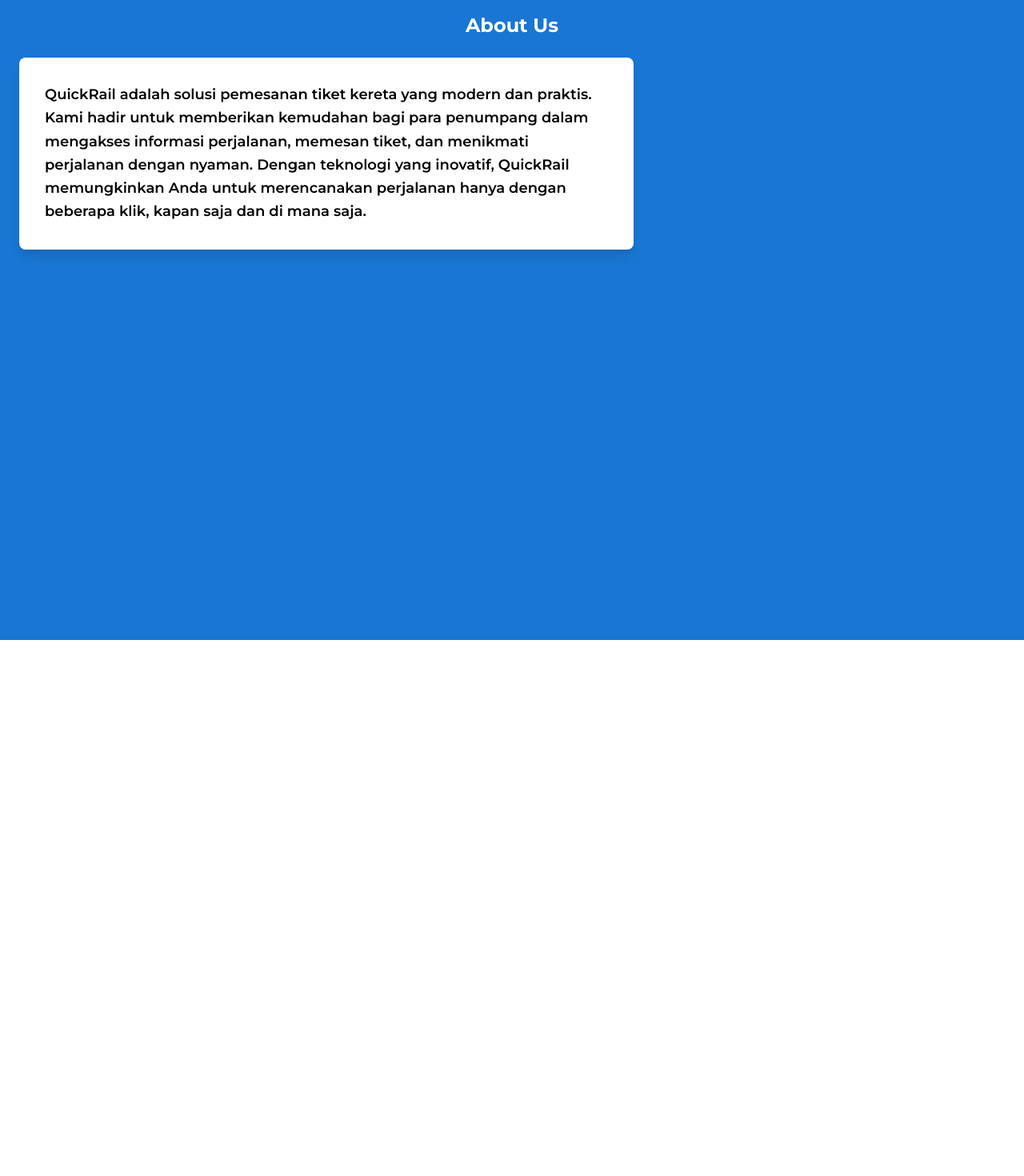
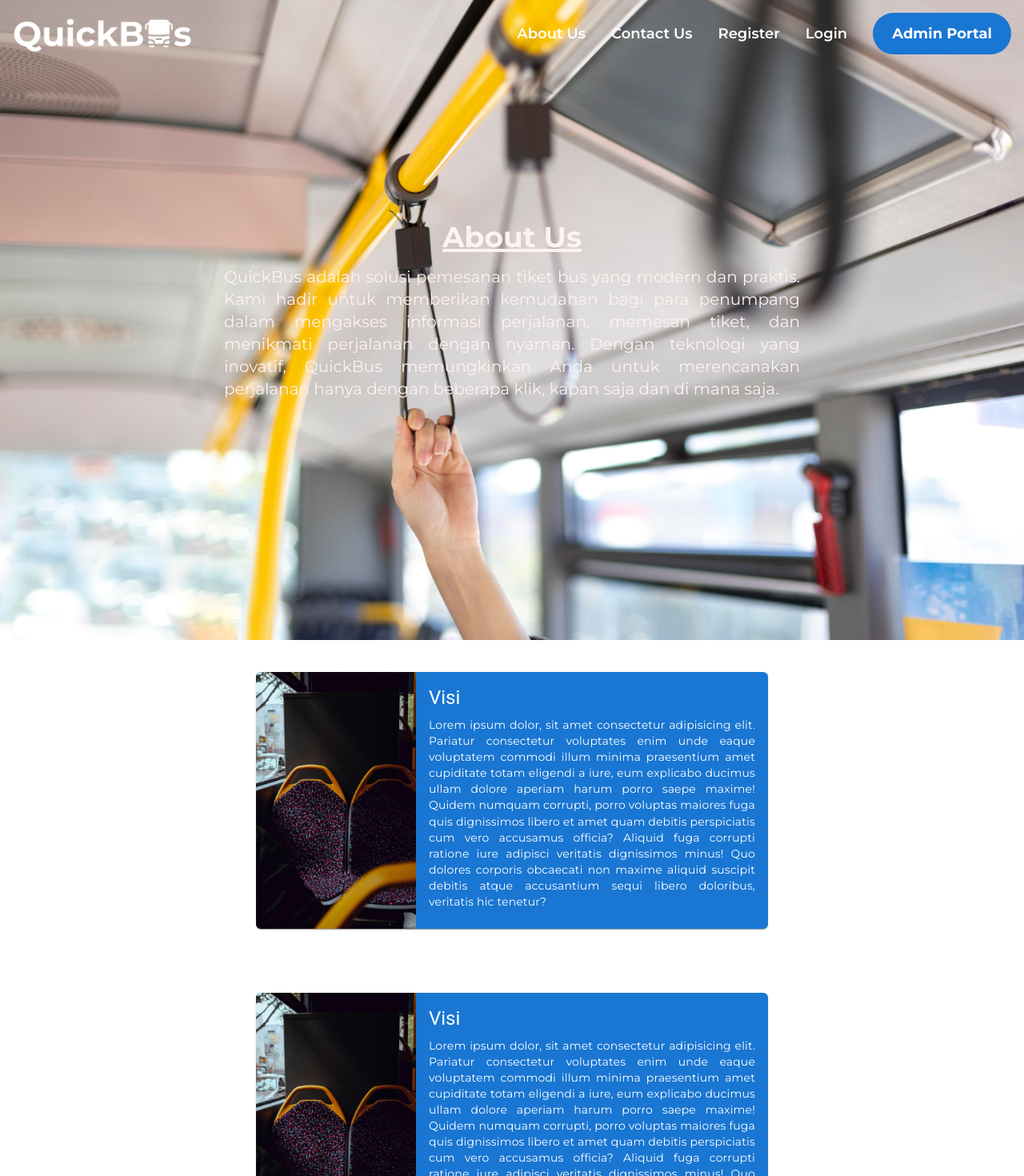
Before and after one commit to khadhims/SF_Team13, a React (Vite) app: page /aboutus in a window 1280 px wide. Shown: the top 1470 px of the page at 80% size. Before the commit the page ends 800 px from the top, so only its background shows below. Built offline with nearby package versions, Linux system fonts and the light colour scheme; no server answers.

Commit message:
Menambahkan About Us page dan navigasi untuk setiap page

```diff
--- /dev/null
+++ b/src/components/Card.jsx
@@ -0,0 +1,44 @@
+import Card from '@mui/material/Card';
+import CardContent from '@mui/material/CardContent';
+import CardMedia from '@mui/material/CardMedia';
+import Typography from '@mui/material/Typography';
+import img2 from '../assets/img2.png'
+
+const ImgMediaCard = () => {
+
+  return (
+    <Card
+      sx={{
+        display: 'flex',
+        maxWidth: '50vw', // Setengah layar
+        // Latar belakang biru
+        height: 'auto', // Menyesuaikan tinggi secara otomatis berdasarkan konten
+        margin: '1rem 0' // Menambahkan margin atas dan bawah
+      }}
+      className= "!m-10 !bg-primary !rounded-md"
+    >
+      {/* Gambar di sebelah kiri */}
+      <CardMedia
+        component="img"
+        alt="green iguana"
+        height="140"
+        src={img2}
+        sx={{ width: 200, objectFit: 'cover' }}
+      />
+      {/* Konten teks di sebelah kanan */}
+      <CardContent
+        sx={{ display: 'flex', flexDirection: 'column', justifyContent: 'center' }}
+        className='!text-white !text-justify !font-sans !font-semibold'
+      >
+        <Typography gutterBottom variant="h5" component="div">
+          Visi
+        </Typography>
+        <Typography variant="body2" className="!text-white !text-justify !font-sans">
+          Lorem ipsum dolor, sit amet consectetur adipisicing elit. Pariatur consectetur voluptates enim unde eaque voluptatem commodi illum minima praesentium amet cupiditate totam eligendi a iure, eum explicabo ducimus ullam dolore aperiam harum porro saepe maxime! Quidem numquam corrupti, porro voluptas maiores fuga quis dignissimos libero et amet quam debitis perspiciatis cum vero accusamus officia? Aliquid fuga corrupti ratione iure adipisci veritatis dignissimos minus! Quo dolores corporis obcaecati non maxime aliquid suscipit debitis atque accusantium sequi libero doloribus, veritatis hic tenetur?
+        </Typography>
+      </CardContent>
+    </Card>
+  );
+}
+
+export default ImgMediaCard
--- a/src/components/ImageBg.jsx
+++ b/src/components/ImageBg.jsx
@@ -20,8 +20,8 @@
 
   return (
     <div
-      className={`h-screen flex items-center justify-center transition-colors duration-500 ${
-        isScrolled ? "bg-white" : "bg-cover bg-center"
+      className={`h-screen bg-fixed flex items-center justify-center transition-colors duration-500 ${
+        isScrolled ? "bg-white" : "bg-cover bg-center bg-opacity-30"
       }`}
       style={{ backgroundImage: !isScrolled ? `url(${bgImage})` : "none" }}
     >
@@ -32,7 +32,7 @@
           dan mudah untuk pemesanan tiket kereta api. Cukup beberapa klik, dan
           tiket Anda siap tanpa perlu antre di loket!
         </p>
-        <button className="bg-blue-500 text-white py-3 px-6 rounded-full hover:bg-blue-600">
+        <button className="bg-primary text-white py-3 px-6 rounded-full hover:bg-blue-400">
           Pesan Sekarang
         </button>
       </div>
--- a/src/components/Navbar.jsx
+++ b/src/components/Navbar.jsx
@@ -1,17 +1,46 @@
-import logo from "../assets/LogoW.png";
+import logow from "../assets/LogoW.png";
+import logob from "../assets/LogoB.png";
 import { Link } from 'react-router-dom';
+import { useState, useEffect } from 'react';
 
 const Navbar = () => {
+  const [isScrolled, setIsScrolled] = useState(false);
+
+  useEffect(() => {
+    const handleScroll = () => {
+      // Cek jika sudah menggulir lebih dari tinggi dari gambar
+      if (window.scrollY > window.innerHeight) {
+        setIsScrolled(true);
+      } else {
+        setIsScrolled(false);
+      }
+    };
+
+    window.addEventListener('scroll', handleScroll);
+    return () => {
+      window.removeEventListener('scroll', handleScroll);
+    };
+  }, []);
+
   return (
-    <nav className="w-full bg-transparent text-white p-4 fixed top-0 left-0 flex flex-row items-center justify-between z-10">
-      <img src={logo} alt="Logo" className="w-56" /> {/* logo dengan lebar 230px */}
+    <nav className={`w-full p-4 fixed top-0 left-0 flex justify-between items-center z-10 transition-all duration-300 ${
+      isScrolled ? 'bg-white text-black' : 'bg-transparent text-white'
+      }`}
+    >
+      <Link to={'/'}>
+        <img
+          src={isScrolled ? logob : logow}  // Jika sudah scroll, pakai logo gelap
+          alt="Logo"
+          className="w-56"
+        />
+      </Link>
       <ul className="flex flex-row items-center space-x-8">
-        <button><li className="text-lg"><Link to={'/aboutus'}>About Us</Link></li></button>
-        <li className="text-lg">Contact Us</li>
-        <button><li className="text-lg"><Link to={'/register'}>Register</Link></li></button>
-        <button><li className="text-lg"><Link to={'/login'}>Login</Link></li></button>
+        <button><li className="text-lg font-semibold"><Link to={'/aboutus'}>About Us</Link></li></button>
+        <button><li className="text-lg font-semibold"><Link to={'/contactus'}>Contact Us</Link></li></button>
+        <button><li className="text-lg font-semibold"><Link to={'/register'}>Register</Link></li></button>
+        <button><li className="text-lg font-semibold"><Link to={'/login'}>Login</Link></li></button>
         <li>
-          <button className="bg-blue-500 text-white py-3 px-6 text-lg font-bold rounded-full hover:bg-blue-600">
+          <button className="bg-primary text-white py-3 px-6 text-lg font-bold rounded-full hover:bg-blue-400">
             Admin Portal
           </button>
         </li>
--- a/src/components/WhyUs.jsx
+++ b/src/components/WhyUs.jsx
@@ -7,19 +7,19 @@
     <div className="flex flex-wrap justify-center items-center gap-16 my-12 mx-auto w-11/12">
       <div className="flex flex-col items-center w-80 md:w-96 relative">
         <img src={img1} alt="Cepat dan Efisien" className="w-full h-180 rounded-2xl mb-4 shadow-lg" />
-        <button className="bg-blue-500 text-white py-4 px-6 text-center font-bold rounded-md hover:bg-blue-600">
+        <button className="bg-primary text-white py-4 px-6 text-center font-bold rounded-md hover:bg-blue-400">
           Cepat & Efisien
         </button>
       </div>
       <div className="flex flex-col items-center w-80 md:w-96 relative">
         <img src={img2} alt="Mudah diakses" className="w-full h-180  rounded-2xl mb-4 shadow-lg" />
-        <button className="bg-blue-500 text-white py-4 px-6 text-center font-bold rounded-md hover:bg-blue-600">
+        <button className="bg-primary text-white py-4 px-6 text-center font-bold rounded-md hover:bg-blue-400">
           Mudah Diakses
         </button>
       </div>
       <div className="flex flex-col items-center w-80 md:w-96 relative">
         <img src={img3} alt="Aman dan Terpercaya" className="w-full h-180 rounded-2xl mb-4 shadow-lg" />
-          <button className="bg-blue-500 text-white py-4 px-6 text-center font-bold rounded-md hover:bg-blue-600">
+          <button className="bg-primary text-white py-4 px-6 text-center font-bold rounded-md hover:bg-blue-400">
             Aman & Terpercaya
           </button>
       </div>
--- a/src/pages/AboutUs.jsx
+++ b/src/pages/AboutUs.jsx
@@ -1,18 +1,48 @@
+import { useEffect, useState } from "react";
+import bgImage from "../assets/bg.jpg";
+import Navbar from "../components/Navbar";
+import ImgMediaCard from "../components/Card";
 const AboutUs = () => {
   // const [texts, setTexts] = useState([]);
+  const [isScrolled, setIsScrolled] = useState(false);
 
+  useEffect(() => {
+    const handleScroll = () => {
+      // Memeriksa jika pengguna menggulir lebih dari tinggi layar
+      if (window.scrollY > window.innerHeight) {
+        setIsScrolled(true);
+      } else {
+        setIsScrolled(false);
+      }
+    };
 
+    window.addEventListener("scroll", handleScroll);
+    return () => window.removeEventListener("scroll", handleScroll);
+  }, []);
 
   return (
-    <div className="justify-center min-h-screen bg-primary relative">
-      <h1 className=" pt-4 flex justify-center items-center text-2xl font-bold text-white">About Us</h1>
-      <div className="flex flex-col justify-center items-center w-full max-w-3xl p-8 bg-white rounded-lg shadow-lg ml-6 my-6">
-        <div className="text-black text-lg font-semibold leading-relaxed">
-        QuickRail adalah solusi pemesanan tiket kereta yang modern dan praktis. Kami hadir untuk memberikan kemudahan bagi para penumpang dalam mengakses informasi perjalanan, memesan tiket, dan menikmati perjalanan dengan nyaman. Dengan teknologi yang inovatif, QuickRail memungkinkan Anda untuk merencanakan perjalanan hanya dengan beberapa klik, kapan saja dan di mana saja.
+    <div className="bg-white">
+      <Navbar />
+      <div
+      className={`h-screen flex bg-fixed items-center justify-center transition-colors duration-500 ${
+        isScrolled ? "bg-white" : "bg-cover bg-center"
+      }`}
+      style={{ backgroundImage: !isScrolled ? `url(${bgImage})` : "none" }}
+      >
+        <div className="text-center text-red-50 max-w-3xl flex flex-col items-center px-6">
+          <h1 className="text-4xl font-bold mb-4 underline decoration-4">About Us</h1>
+          <p className="text-justify text-xl mb-6">
+          QuickBus adalah solusi pemesanan tiket bus yang modern dan praktis. Kami hadir untuk memberikan kemudahan bagi para penumpang dalam mengakses informasi perjalanan, memesan tiket, dan menikmati perjalanan dengan nyaman. Dengan teknologi yang inovatif, QuickBus memungkinkan Anda untuk merencanakan perjalanan hanya dengan beberapa klik, kapan saja dan di mana saja.
+          </p>
         </div>
       </div>
+      <div className="flex flex-col items-center">
+        <ImgMediaCard />
+        <ImgMediaCard />
+        <ImgMediaCard />
+      </div>
     </div>
-  )
+  );
 }
 
 export default AboutUs
```
Also changed, not shown: src/pages/Login.jsx (+10 -4 lines), src/pages/Register.jsx (+9 -5 lines).
